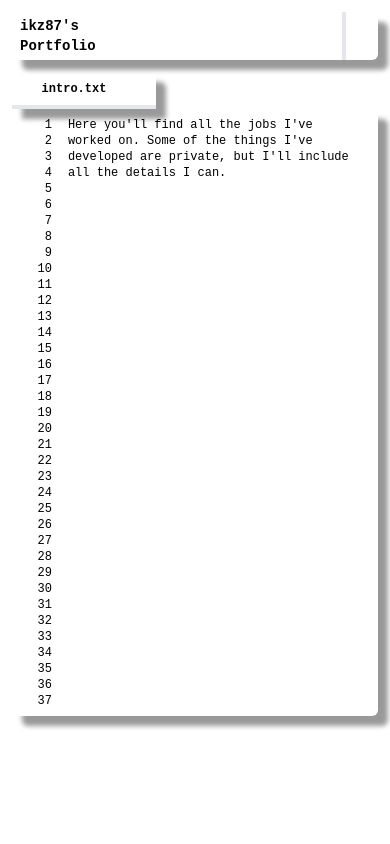
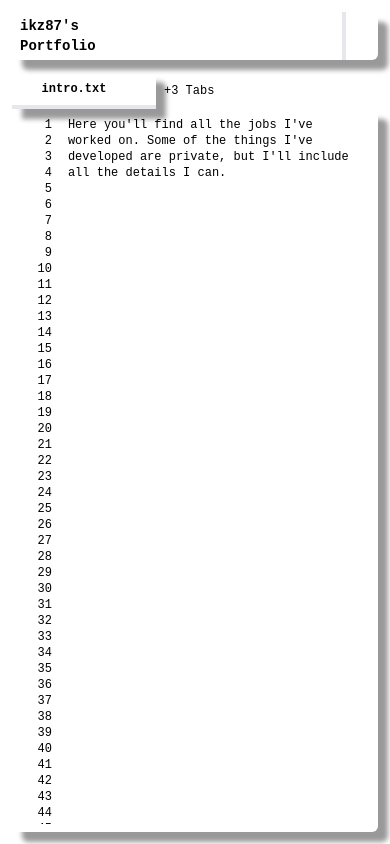
Before and after one commit to ikz87/ikz87-portfolio, a SvelteKit app: page /work in a window 390 px wide. Built offline with nearby package versions, Linux system fonts and the light colour scheme; some icons are missing; a web font is replaced by a local one; what @catppuccin/tailwindcss would draw is missing.

Commit message:
Somewhat cursed fix for text overflowing being buggy

```diff
--- a/src/routes/+layout.svelte
+++ b/src/routes/+layout.svelte
@@ -89,7 +89,7 @@
 
 </script>
 
-<div class="app bg-ctp-crust h-dvh w-full">
+<div class="app bg-ctp-crust h-dvh w-full overflow-hidden">
 	<main>
 		{#if is_menu_open}
 			<div class="lg:hidden block z-30 fixed inset-0 bg-black bg-opacity-70 transition-opacity" on:click={close_menu}></div>
@@ -195,7 +195,7 @@
 						</button>
 					</div>
 				</div>
-				<div class="lg:h-[calc(100vh-170px)] h-[calc(100vh-200px)] bg-ctp-crust w-full grid lg:grid-cols-5 gap-8 grid-rows-1">
+				<div class="lg:h-[calc(100vh-170px)] h-full lg:pb-0 pb-3 bg-ctp-crust w-full grid lg:grid-cols-5 gap-8 grid-rows-1">
 					<div class="lg:block relative hidden h-full bg-ctp-surface2 flex flex-col p-4 rounded-xl box-shadow justify-start items-start">
 						<a
 							href="https://github.com/ikz87/ikz87-portfolio"
--- a/src/routes/components/Terminal.svelte
+++ b/src/routes/components/Terminal.svelte
@@ -6,6 +6,7 @@
 	import { faSpinner } from '@fortawesome/free-solid-svg-icons';
 	import { faAngleDown } from '@fortawesome/free-solid-svg-icons';
 	import { faAngleUp } from '@fortawesome/free-solid-svg-icons';
+	import { faBars } from "@fortawesome/free-solid-svg-icons";
     import { slide } from 'svelte/transition';
 
 
@@ -121,7 +122,7 @@
 		{/each}
 	</div>
 </div>
-<div class="lg:hidden block relative">
+<div class="lg:hidden block relative flex gap-2">
 	{#if Object.keys(content).length > 1}
 		<div role="button"
 			on:click={ toggle_dropdown }
@@ -130,8 +131,8 @@
 			{#if is_dropdown_open}
 				<FontAwesomeIcon icon={faAngleUp} />
 			{:else}
-				<div class="bouncing">
-					<FontAwesomeIcon icon={faAngleDown} class="bouncing"/>
+				<div class="">
+					<FontAwesomeIcon icon={faBars} class=""/>
 				</div>
 			{/if}
 		</div>
@@ -150,6 +151,10 @@
 						{/if}
 					{/each}
 				</div>
+			{:else}
+			<div class="left-0 text-xs text-ctp-lavender flex items-center justify-center">
+				+{Object.keys(content).length - 1} Tabs
+			</div>
 			{/if}
 	{:else}
 		<div
@@ -158,6 +163,7 @@
 		</div>
 	{/if}
 </div>
+<div class="fixed h-dvh lg:w-full w-dvw top-0 left-0 lg:p-8 p-3 lg:pt-[11.2rem] lg:pl-[25rem] pt-[6.8rem] pointer-events-none">
 <div class="bg-ctp-surface0 {is_dropdown_open? "" : "z-10"} lg:p-4 p-2 rounded-b-md box-shadow rounded-tr-md h-full w-full flex overflow-hidden">
 	<div class="grid {(selected_tab in tab_images)? "lg:grid-cols-3 lg:grid-rows-1 lg:gap-4 gap-2 grid-rows-3" : "" }  h-full w-full">
 		<div class="bg-ctp-base flex col-span-2 lg:row-span-1 row-span-2 flex-row w-full h-full overflow-y-auto overflow-x-clip">
@@ -206,6 +212,7 @@
 		{/if}
 	</div>
 </div>
+</div>
 
 <style>
 	.ascii {
```
